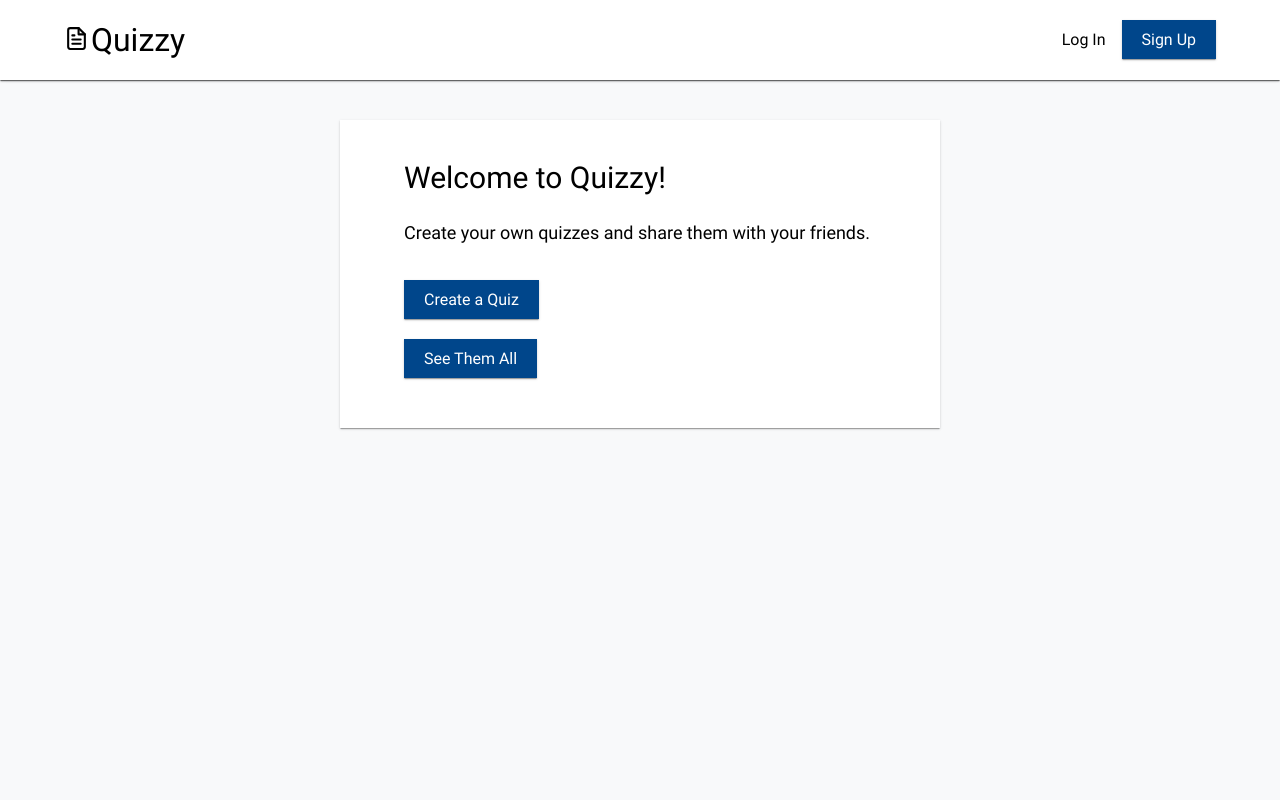
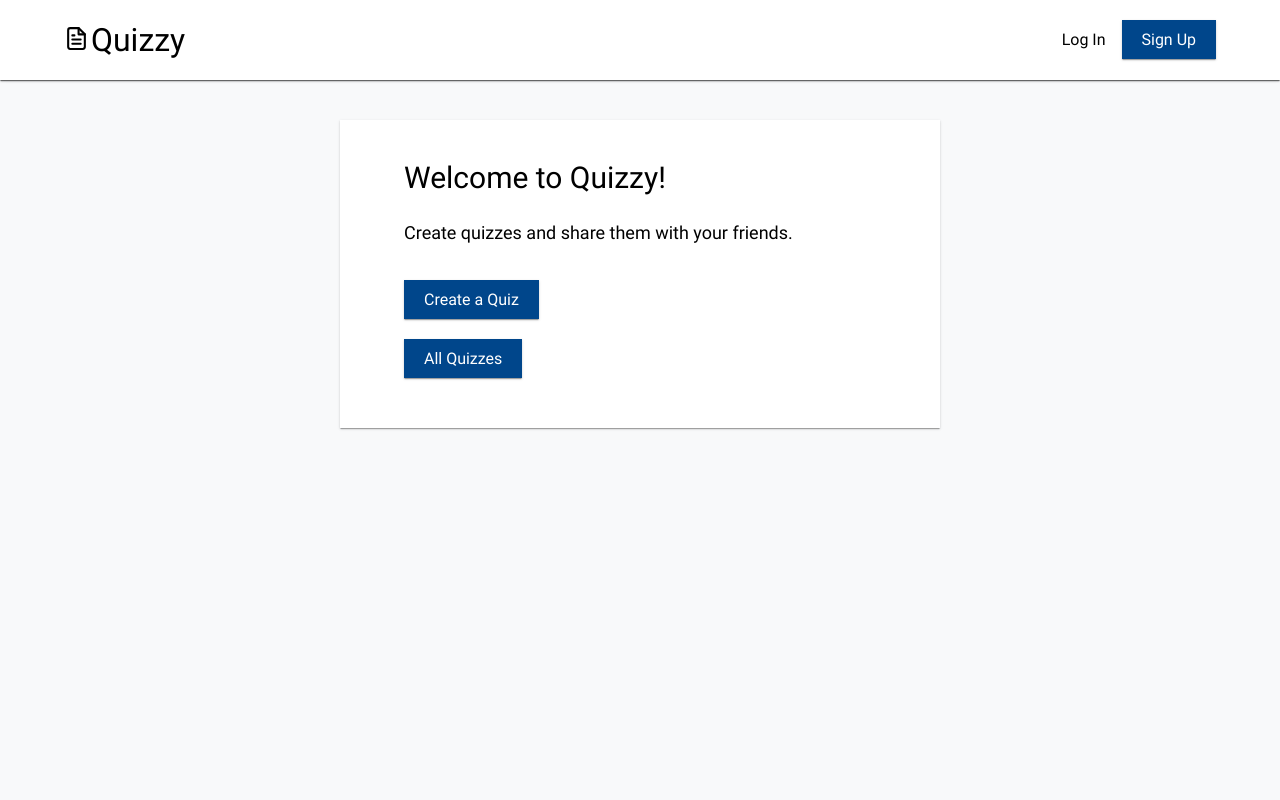
Before and after one commit to JulianHinsch/quizzy, a Django app: template templates/home.html in a window 1280 px wide. Run offline with Django 3.2, Linux system fonts and the light colour scheme; the template is opened without the code that fills it, so the values that code supplies are empty; style sheets or scripts are compiled from the project's sources; some libraries are stand-ins or nearby versions.

Commit message:
update templates

```diff
--- a/templates/base.html
+++ b/templates/base.html
@@ -1,4 +1,5 @@
 {% load static %}
+{% load sass_tags %}
 <!DOCTYPE html>
 <html lang='en'>
 <head>
@@ -13,7 +14,7 @@
   <script src="{% static '/javascript/header.js' %}" defer></script>
   {% block script %}{% endblock %}
   <link rel='icon' href="{% static 'favicon.ico' %}">
-  <link rel="stylesheet" href="{% static '/stylesheets/dist/main.css' %}">
+  <link href="{% sass_src 'stylesheets/index.scss' %}" rel="stylesheet" type="text/css" />
 </head>
 <body>
     {% block header %}
--- a/templates/home.html
+++ b/templates/home.html
@@ -5,8 +5,8 @@
 {% block content %}
     <div class="card home">
         <h1>Welcome to Quizzy!</h1>
-        <p>Create your own quizzes and share them with your friends.</p>
+        <p>Create quizzes and share them with your friends.</p>
         <a role="button" href="{% url 'new_quiz' %}">Create a Quiz</a>
-        <a role="button" href="{% url 'quiz_list' %}">See Them All</a>
+        <a role="button" href="{% url 'quiz_list' %}">All Quizzes</a>
     </div>
 {% endblock %}
--- a/templates/partials/header_auth.html
+++ b/templates/partials/header_auth.html
@@ -1,6 +1,6 @@
 {% load static %}
 
-<header>
+<header class="-auth">
     <a href='/' class="logo">
         <img src="{% static 'images/logo.svg' %}" alt="logo">
         <h1>Quizzy</h1>
--- a/templates/quizzes/quiz_list.html
+++ b/templates/quizzes/quiz_list.html
@@ -5,7 +5,6 @@
 {% block content %}
     <div class="card">
         <h2>All Quizzes</h2>
-        <a role="button" href="{% url 'new_quiz' %}">Create a Quiz</a>
         <ul class="numbered-list">
             {% for quiz in quizzes %}
                 <a href="{% url 'quiz_detail' quiz.id %}">
@@ -13,7 +12,10 @@
                         {{quiz.title}}
                     </li>
                 </a>
+            {% empty %}
+                <p>No quizzes yet!</p>
             {% endfor %}
         </ul>
+        <a role="button" href="{% url 'new_quiz' %}">Create a Quiz</a>
     </div>
 {% endblock %}
```
Also changed, not shown: templates/quizzes/quiz_detail.html (line endings or trailing spaces), templates/signup.html (line endings or trailing spaces).
